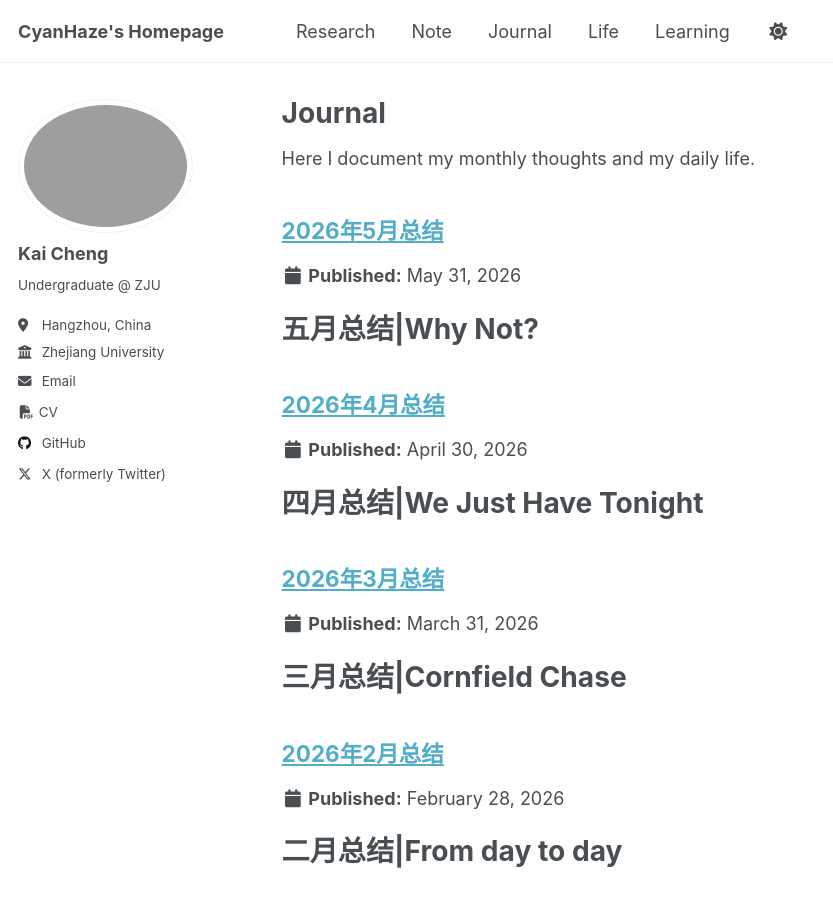
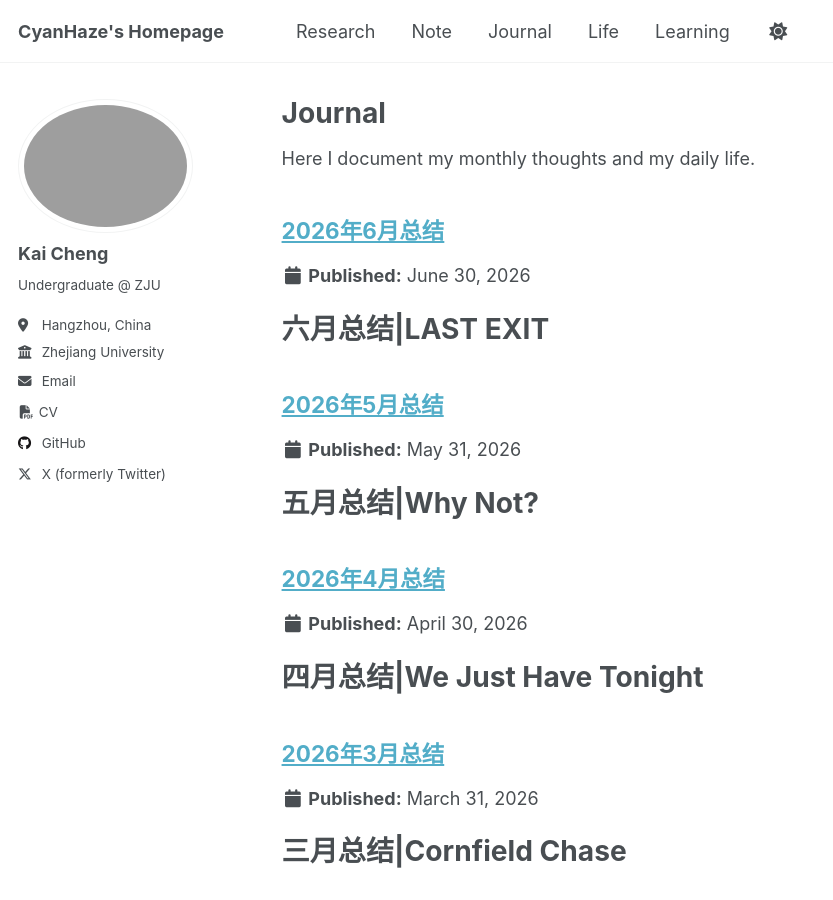
Before and after one commit to CyanHaze/CyanHaze.github.io, a Jekyll site: the page built from _pages/journal.md, in a window 1280 px wide and 900 px high. Shown: the whole window, without its empty margins (0-833 px from the left). Built offline with Jekyll 4.4.1, drawn with Linux system fonts in a browser that asks for light colours; a script that is not in the unit is left out.

Commit message:
Update the notes and June Journal

```diff
--- a/_journal/26.6.md
+++ b/_journal/26.6.md
@@ -1,3 +1,11 @@
+---
+title: "2026年6月总结"
+layout: single
+author_profile: true
+collection: journal
+date: 2026-06-30
+permalink: /journal/2026-06-summary
+---
 # 六月总结|LAST EXIT
 
 ## Life
```
